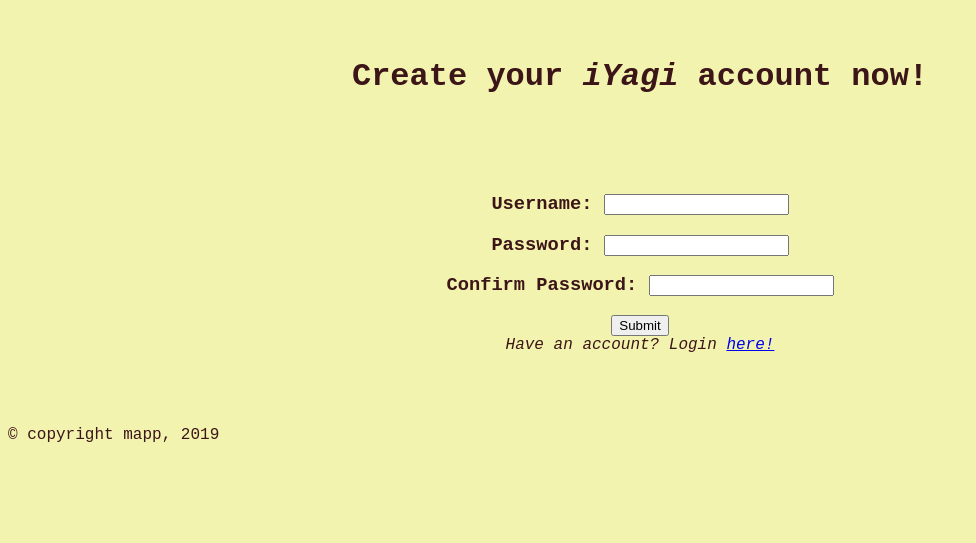
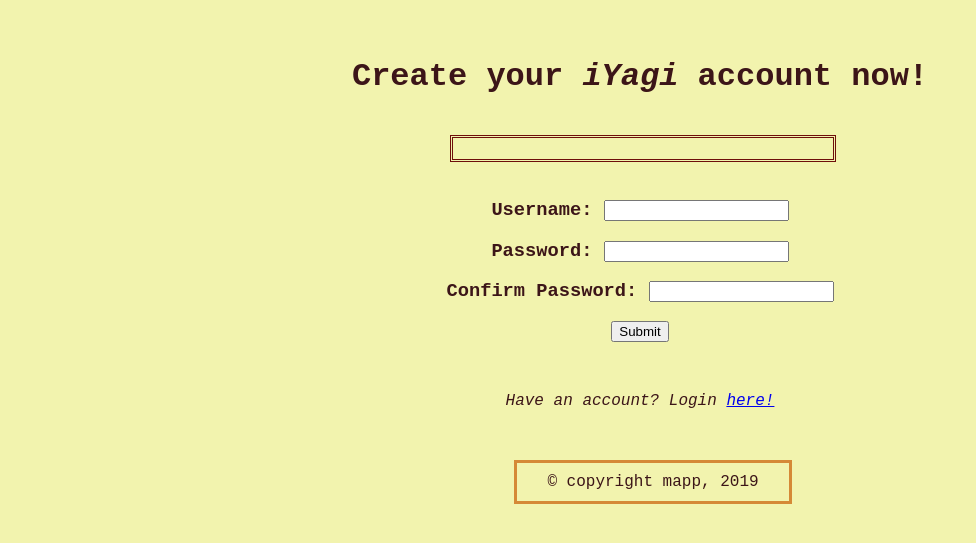
Before and after one commit to grace-mao23/mapp_storytelling, a Flask app: page /create in a window 1280 px wide. Shown: the top 543 px of the page, without its empty margins (0-976 px from the left). Run offline with Flask 2, Linux system fonts and the light colour scheme.

Commit message:
New styling and stuff

```diff
--- a/static/style.css
+++ b/static/style.css
@@ -2,4 +2,25 @@
   background-color: #F2F3AE;
   color: #3C1518;
   font-family: "Courier New";
+  text-align: center;
 }
+
+.error {
+  color: #6E0E0A;
+  border-style: double;
+  width: 30%;
+  margin-left: 35%;
+}
+
+.makeAccount {
+  padding: 50px;
+  font-style: italic;
+}
+
+.footer {
+  margin-left: 40%;
+  width: 20%;
+  padding: 10px;
+  border-style: solid;
+  border-color: #D58936;
+}
--- a/templates/allStories.html
+++ b/templates/allStories.html
@@ -49,6 +49,8 @@
     <br>
     <br>
     <br>
-    &copy; copyright mapp, 2019
+    <div class="footer">
+      &copy; copyright mapp, 2019
+    </div>
   </body>
 </html>
--- a/templates/createAccount.html
+++ b/templates/createAccount.html
@@ -39,6 +39,8 @@
     <br>
     <br>
     <br>
-    &copy; copyright mapp, 2019
+    <div class="footer">
+      &copy; copyright mapp, 2019
+    </div>
   </body>
 </html>
--- a/templates/createStory.html
+++ b/templates/createStory.html
@@ -39,6 +39,8 @@
     <br>
     <br>
     <br>
-    &copy; copyright mapp, 2019
+    <div class="footer">
+      &copy; copyright mapp, 2019
+    </div>
   </body>
 </html>
--- a/templates/homepage.html
+++ b/templates/homepage.html
@@ -47,6 +47,8 @@
     <br>
     <br>
     <br>
-    &copy; copyright mapp, 2019
+    <div class="footer">
+      &copy; copyright mapp, 2019
+    </div>
   </body>
 </html>
--- a/templates/login.html
+++ b/templates/login.html
@@ -4,20 +4,22 @@
     <meta charset="utf-8">
     <title>iYagi | Login</title>
 
-    <link rel="stylesheet" type="text/css" href="../static/style.css">
+    <link rel= "stylesheet" type= "text/css" href= "/static/style.css">
 
   </head>
   <body>
     {% block heading %}
-    	<center><h1><br>Login to <i>iYagi</i></h1></center>
+    	<h1><br>Login to <i>iYagi</i></h1>
     	<br>
     {% endblock %}
 
-    {% block errorMessages %}
-      {% for error in get_flashed_messages() %}
-            <center><h4><font color="red">{{error}}</font></h4></center>
-      {% endfor %}
-    {% endblock %}
+    <div class="error">
+      {% block errorMessages %}
+        {% for error in get_flashed_messages() %}
+            <h4>{{error}}</h4>
+        {% endfor %}
+      {% endblock %}
+    </div>
 
     {%block inputs%}
       <br>
@@ -30,13 +32,14 @@
       </center>
     {%endblock%}
 
+    <div class="makeAccount">
     {%block redirect %}
-    <center><i>Don't have an account? Create one <a href="/create" method="post">here!</a></i></center>
+      Don't have an account? Create one <a href="/create" method="post">here!</a>
     {%endblock%}
-    <br>
-    <br>
-    <br>
-    <br>
-    &copy; copyright mapp, 2019
+    </div>
+
+    <div class="footer">
+      &copy; copyright mapp, 2019
+    </div>
   </body>
 </html>
--- a/templates/myStories.html
+++ b/templates/myStories.html
@@ -41,6 +41,8 @@
     <br>
     <br>
     <br>
-    &copy; copyright mapp, 2019
+    <div class="footer">
+      &copy; copyright mapp, 2019
+    </div>
   </body>
 </html>
--- a/templates/readStory.html
+++ b/templates/readStory.html
@@ -43,6 +43,8 @@
     <br>
     <br>
     <br>
-    &copy; copyright mapp, 2019
+    <div class="footer">
+      &copy; copyright mapp, 2019
+    </div>
   </body>
 </html>
--- a/templates/updateStory.html
+++ b/templates/updateStory.html
@@ -41,6 +41,8 @@
     <br>
     <br>
     <br>
-    &copy; copyright mapp, 2019
+    <div class="footer">
+      &copy; copyright mapp, 2019
+    </div>
   </body>
 </html>
```
